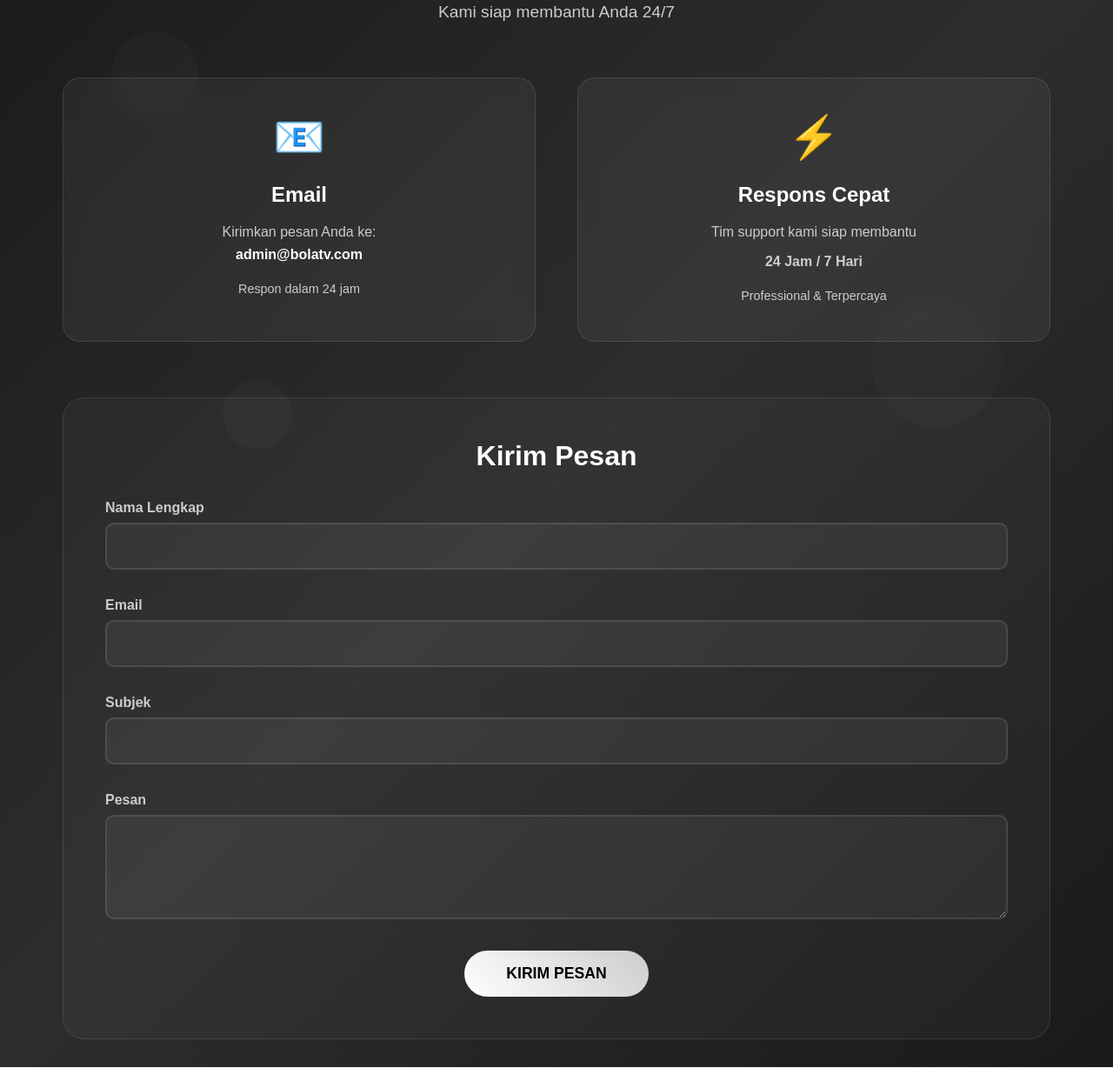
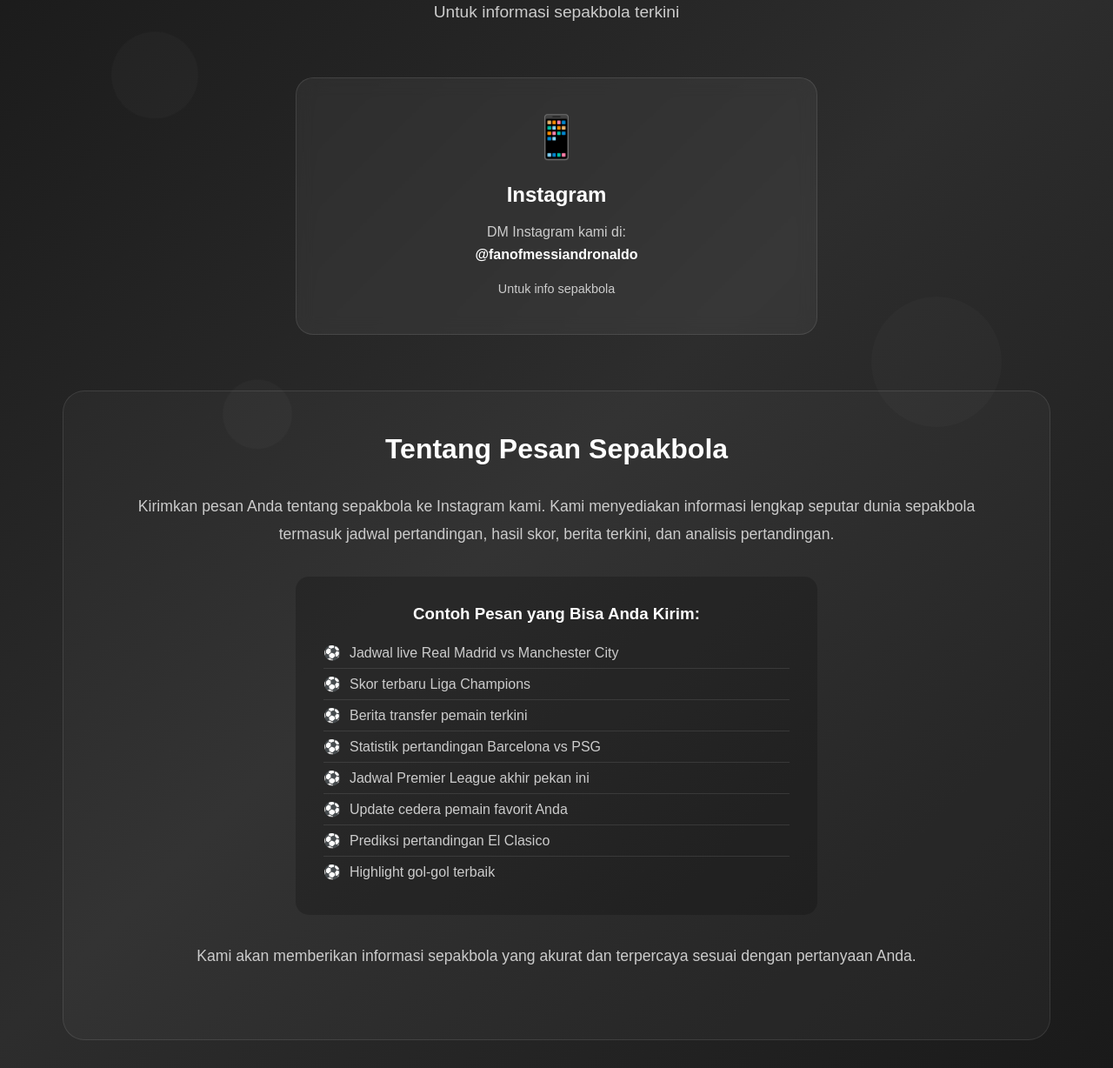
Before and after one commit to andromedarendi/bolatv, a plain HTML site: page kontak.html in a window 1280 px wide. Shown: the part 119-1347 px from the top of the page at 87% size. Drawn offline with Linux system fonts and the light colour scheme.

Commit message:
Update kontak.html

```diff
--- a/kontak.html
+++ b/kontak.html
@@ -73,9 +73,12 @@
 
         .contact-grid {
             display: grid;
-            grid-template-columns: 1fr 1fr;
+            grid-template-columns: 1fr;
             gap: 3rem;
             margin-bottom: 4rem;
+            max-width: 600px;
+            margin-left: auto;
+            margin-right: auto;
         }
 
         .contact-card {
@@ -131,7 +134,7 @@
             line-height: 1.6;
         }
 
-        .email-link {
+        .instagram-link {
             color: #ffffff;
             text-decoration: none;
             border-bottom: 2px solid transparent;
@@ -139,78 +142,66 @@
             font-weight: 600;
         }
 
-        .email-link:hover {
+        .instagram-link:hover {
             border-bottom-color: #ffffff;
             text-shadow: 0 0 10px rgba(255, 255, 255, 0.5);
         }
 
-        .form-section {
+        .info-section {
             background: rgba(255, 255, 255, 0.03);
             border: 1px solid rgba(255, 255, 255, 0.1);
             border-radius: 25px;
             padding: 3rem;
             margin-top: 3rem;
+            text-align: center;
         }
 
-        .form-title {
+        .info-title {
             font-size: 2rem;
-            text-align: center;
             margin-bottom: 2rem;
             color: #ffffff;
         }
 
-        .form-group {
+        .info-text {
+            font-size: 1.1rem;
+            line-height: 1.8;
+            color: #cccccc;
             margin-bottom: 2rem;
         }
 
-        .form-label {
-            display: block;
-            margin-bottom: 0.5rem;
-            color: #cccccc;
-            font-weight: 600;
+        .examples-list {
+            text-align: left;
+            max-width: 600px;
+            margin: 2rem auto;
+            background: rgba(0, 0, 0, 0.2);
+            padding: 2rem;
+            border-radius: 15px;
         }
 
-        .form-input,
-        .form-textarea {
-            width: 100%;
-            padding: 1rem 1.5rem;
-            background: rgba(255, 255, 255, 0.05);
-            border: 2px solid rgba(255, 255, 255, 0.1);
-            border-radius: 10px;
+        .examples-list h3 {
             color: #ffffff;
-            font-size: 1rem;
-            transition: all 0.3s ease;
+            margin-bottom: 1rem;
+            text-align: center;
         }
 
-        .form-input:focus,
-        .form-textarea:focus {
-            outline: none;
-            border-color: rgba(255, 255, 255, 0.4);
-            box-shadow: 0 0 20px rgba(255, 255, 255, 0.1);
+        .examples-list ul {
+            list-style: none;
+            padding: 0;
         }
 
-        .form-textarea {
-            height: 120px;
-            resize: vertical;
+        .examples-list li {
+            padding: 0.5rem 0;
+            border-bottom: 1px solid rgba(255, 255, 255, 0.1);
+            color: #cccccc;
         }
 
-        .submit-btn {
-            background: linear-gradient(45deg, #ffffff, #cccccc);
-            color: #000000;
-            border: none;
-            padding: 1rem 3rem;
-            border-radius: 50px;
-            font-size: 1.1rem;
-            font-weight: 700;
-            cursor: pointer;
-            transition: all 0.3s ease;
-            display: block;
-            margin: 2rem auto 0;
+        .examples-list li:before {
+            content: "⚽";
+            margin-right: 10px;
         }
 
-        .submit-btn:hover {
-            transform: translateY(-2px);
-            box-shadow: 0 10px 25px rgba(255, 255, 255, 0.2);
+        .examples-list li:last-child {
+            border-bottom: none;
         }
 
         .floating-elements {
@@ -260,10 +251,6 @@
         }
 
         @media (max-width: 768px) {
-            .contact-grid {
-                grid-template-columns: 1fr;
-            }
-
             .main-title {
                 font-size: 2.5rem;
             }
@@ -273,7 +260,7 @@
             }
 
             .contact-card,
-            .form-section {
+            .info-section {
                 padding: 2rem;
             }
         }
@@ -289,84 +276,49 @@
     <div class="container">
         <header class="header">
             <h1 class="main-title">HUBUNGI KAMI</h1>
-            <p class="subtitle">Kami siap membantu Anda 24/7</p>
+            <p class="subtitle">Untuk informasi sepakbola terkini</p>
         </header>
 
         <div class="contact-grid">
             <div class="contact-card">
-                <span class="card-icon">📧</span>
-                <h3 class="card-title">Email</h3>
+                <span class="card-icon">📱</span>
+                <h3 class="card-title">Instagram</h3>
                 <div class="card-content">
-                    <p>Kirimkan pesan Anda ke:</p>
-                    <a href="mailto:admin@bolatv.com" class="email-link">admin@bolatv.com</a>
-                    <p style="margin-top: 1rem; font-size: 0.9rem;">Respon dalam 24 jam</p>
-                </div>
-            </div>
-
-            <div class="contact-card">
-                <span class="card-icon">⚡</span>
-                <h3 class="card-title">Respons Cepat</h3>
-                <div class="card-content">
-                    <p>Tim support kami siap membantu</p>
-                    <p style="font-weight: 600; margin-top: 0.5rem;">24 Jam / 7 Hari</p>
-                    <p style="margin-top: 1rem; font-size: 0.9rem;">Professional & Terpercaya</p>
+                    <p>DM Instagram kami di:</p>
+                    <a href="https://instagram.com/fanofmessiandronaldo" target="_blank" class="instagram-link">@fanofmessiandronaldo</a>
+                    <p style="margin-top: 1rem; font-size: 0.9rem;">Untuk info sepakbola</p>
                 </div>
             </div>
         </div>
 
-        <div class="form-section">
-            <h2 class="form-title">Kirim Pesan</h2>
-            <form>
-                <div class="form-group">
-                    <label for="name" class="form-label">Nama Lengkap</label>
-                    <input type="text" id="name" name="name" class="form-input" required>
-                </div>
+        <div class="info-section">
+            <h2 class="info-title">Tentang Pesan Sepakbola</h2>
+            <p class="info-text">
+                Kirimkan pesan Anda tentang sepakbola ke Instagram kami. Kami menyediakan informasi lengkap
+                seputar dunia sepakbola termasuk jadwal pertandingan, hasil skor, berita terkini, dan analisis pertandingan.
+            </p>
 
-                <div class="form-group">
-                    <label for="email" class="form-label">Email</label>
-                    <input type="email" id="email" name="email" class="form-input" required>
-                </div>
+            <div class="examples-list">
+                <h3>Contoh Pesan yang Bisa Anda Kirim:</h3>
+                <ul>
+                    <li>Jadwal live Real Madrid vs Manchester City</li>
+                    <li>Skor terbaru Liga Champions</li>
+                    <li>Berita transfer pemain terkini</li>
+                    <li>Statistik pertandingan Barcelona vs PSG</li>
+                    <li>Jadwal Premier League akhir pekan ini</li>
+                    <li>Update cedera pemain favorit Anda</li>
+                    <li>Prediksi pertandingan El Clasico</li>
+                    <li>Highlight gol-gol terbaik</li>
+                </ul>
+            </div>
 
-                <div class="form-group">
-                    <label for="subject" class="form-label">Subjek</label>
-                    <input type="text" id="subject" name="subject" class="form-input" required>
-                </div>
-
-                <div class="form-group">
-                    <label for="message" class="form-label">Pesan</label>
-                    <textarea id="message" name="message" class="form-textarea" required></textarea>
-                </div>
-
-                <button type="submit" class="submit-btn">KIRIM PESAN</button>
-            </form>
+            <p class="info-text">
+                Kami akan memberikan informasi sepakbola yang akurat dan terpercaya sesuai dengan pertanyaan Anda.
+            </p>
         </div>
     </div>
 
     <script>
-        // Form submission handler
-        document.querySelector('form').addEventListener('submit', function(e) {
-            e.preventDefault();
-
-            // Get form data
-            const formData = new FormData(this);
-            const name = formData.get('name');
-            const email = formData.get('email');
-            const subject = formData.get('subject');
-            const message = formData.get('message');
-
-            // Create mailto link
-            const mailtoLink = `mailto:admin@bolatv.com?subject=${encodeURIComponent(subject)}&body=${encodeURIComponent(`Nama: ${name}\nEmail: ${email}\n\nPesan:\n${message}`)}`;
-
-            // Open email client
-            window.location.href = mailtoLink;
-
-            // Show success message
-            alert('Email client akan terbuka untuk mengirim pesan Anda!');
-
-            // Reset form
-            this.reset();
-        });
-
         // Add smooth scroll effect
         document.addEventListener('DOMContentLoaded', function() {
             const cards = document.querySelectorAll('.contact-card');
```
